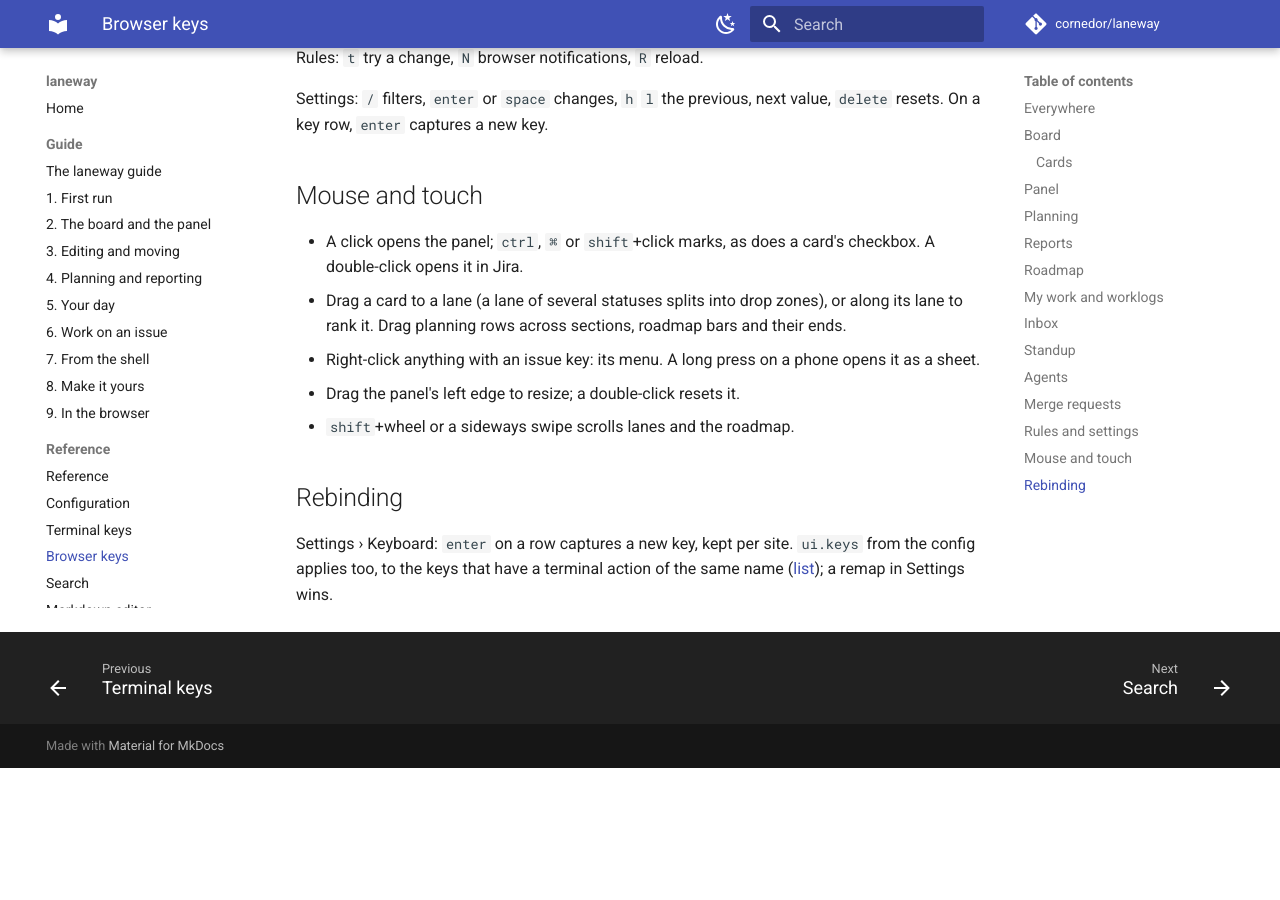
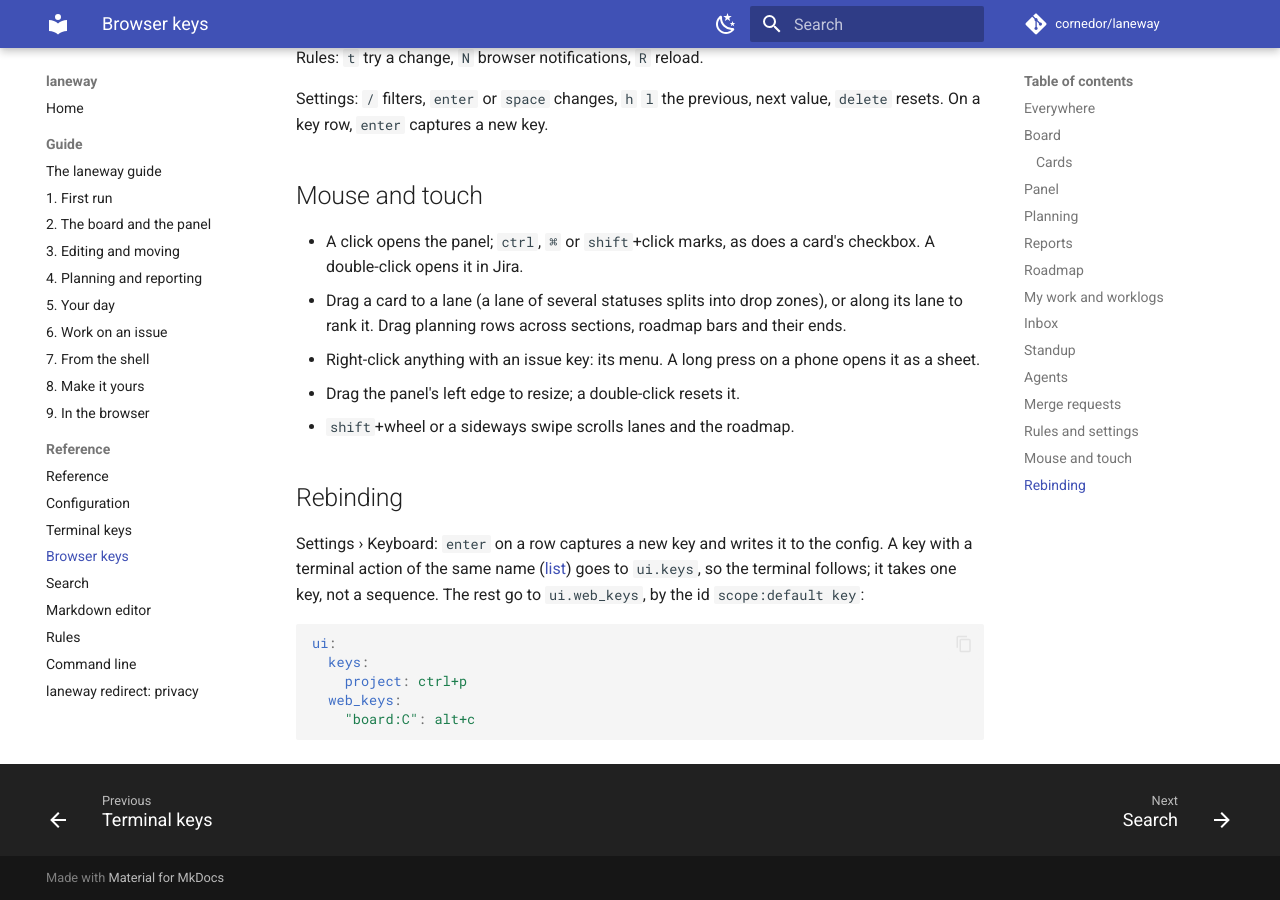
Before and after one commit to cornedor/laneway, an MkDocs documentation site: the page built from docs/reference/browser-keys.md, in a window 1280 px wide and 900 px high, scrolled down 10227 px. Built offline with MkDocs 1.6.1 and Material for MkDocs 9.7.7, drawn with Linux system fonts in a browser that asks for light colours; comment, search, counter and statistics services are not loaded; before the commit the page ends 10995 px from its top, so only the background shows below that.

Commit message:
Web: key remaps go to the config, not a per-site pref
Settings > Keyboard writes ui.keys for keys with a terminal action, so the
terminal follows, and the new ui.web_keys (by bind id) for the rest. The
keymap pref is no longer read.

Co-Authored-By: Claude Opus 5.5 <noreply@anthropic.com>

````diff
--- a/docs/reference/browser-keys.md
+++ b/docs/reference/browser-keys.md
@@ -276,7 +276,16 @@ next value, `delete` resets. On a key row, `enter` captures a new key.
 
 ## Rebinding
 
-Settings › Keyboard: `enter` on a row captures a new key, kept per site.
-`ui.keys` from the config applies too, to the keys that have a terminal
-action of the same name ([list](terminal-keys.md#rebinding)); a remap in
-Settings wins.
+Settings › Keyboard: `enter` on a row captures a new key and writes it to
+the config. A key with a terminal action of the same name
+([list](terminal-keys.md#rebinding)) goes to `ui.keys`, so the terminal
+follows; it takes one key, not a sequence. The rest go to `ui.web_keys`, by
+the id `scope:default key`:
+
+```yaml
+ui:
+  keys:
+    project: ctrl+p
+  web_keys:
+    "board:C": alt+c
+```
--- a/internal/web/static/js/app.js
+++ b/internal/web/static/js/app.js
@@ -235,7 +235,7 @@ async function boot() {
     const p = await api.get('/prefs'); app.prefs.data = p || {};
     onMetrics(kind => { bus.emit(kind); bus.emit('metrics', kind); });
     theme.attach(app.prefs); theme.fonts.attach(app.prefs); theme.fonts.refreshFiles(api).catch(() => {});
-    try { keys.configure({ user: JSON.parse(app.prefs.get('keymap', '{}')) || {}, conf: app.session.ui.Keys || {} }); } catch (e) { console.error('keymap', e); }
+    keys.configure({ conf: session.ui.Keys || {}, web: session.ui.WebKeys || {} });
   } catch (e) { $('#top').classList.remove('boot'); $('#viewbar').classList.remove('hold'); clear($('#view')).append(h('div.empty', h('h2', 'Cannot reach Jira'), h('pre', e.message))); return; }
   import('./lib/keybar.js').then(m => m.install(app)).catch(e => console.error('keybar', e));
   import('./lib/timer.js').then(m => m.install(app)).catch(e => console.error('timer', e));
````
Also changed, not shown: docs/guide/08-make-it-yours.md (+3 -3 lines), docs/reference/config.md (+1 -0 lines), internal/web/static/js/views/settings_keys.js (+35 -14 lines), internal/web/static/js/lib/keymap.js, internal/web/static/js/lib/keys.js, 4 other files.
